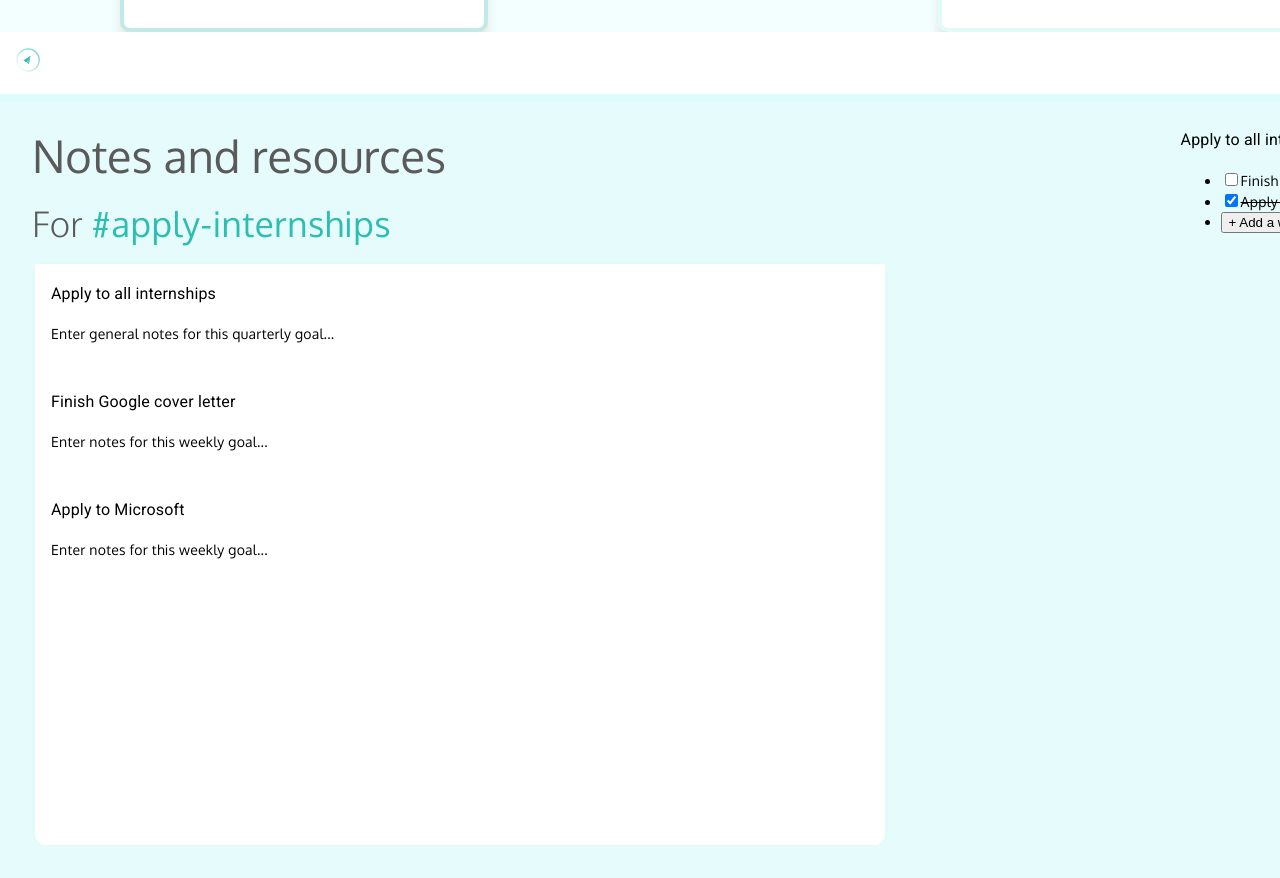
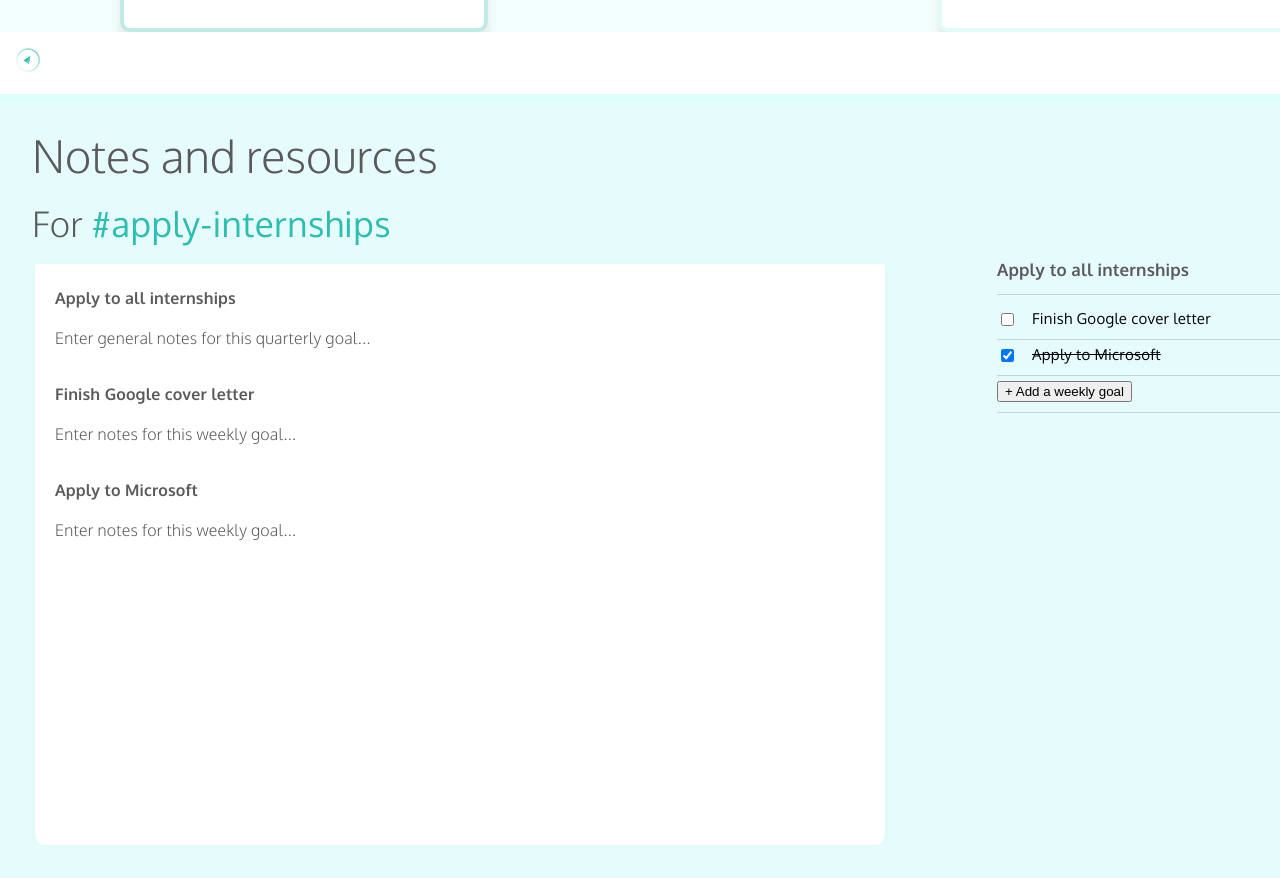
Before and after one commit to sarasriv2/Compass-final, an Angular app in the folder compass/: page / in a window 1280 px wide. Shown: the part 820-1698 px from the top of the page. Built offline with nearby package versions, Linux system fonts and the light colour scheme.

Commit message:
added more scss

```diff
--- a/compass/src/app/hashtag-notes/hashtag-notes.component.scss
+++ b/compass/src/app/hashtag-notes/hashtag-notes.component.scss
@@ -50,7 +50,7 @@
             top: 148px;
             left: 68px;
             font-family: "Oxygen", sans-serif;
-            font-weight: 400;
+            font-weight: 200;
             font-size: 45px;
             line-height: 60.01px;
             color: #5A5A5A;
@@ -91,12 +91,71 @@
         border-style: solid;
         border-color: #E1FBF9;
 
-
-
         .note{
             background: #FFFF;
-            padding: 1rem;
+            padding-left: 20px;
+            color: #5A5A5A;
+
+        }
+          h3 {
+            font-size: 16px;
+            font-family: "Oxygen";
+            font-weight: bolder;
+            padding-top: 20px;
+        }
+          p {
+            font-size: 16px;
+            font-family: 'Oxygen';
+            font-weight: lighter;
+            padding-top: 0px ;
+          }
 
         }
     }
-}
+
+    .goal-sidebar{
+        flex: 1;
+        flex-direction: column;
+        align-items: flex-end;
+        margin-top: 130px;
+        margin-left: -40px;
+
+        h3 {
+            font-size: 17px;
+            font-family: 'Oxygen';
+            font-weight: 550;
+            color:#5A5A5A;
+            border-bottom: 1px solid rgba(0,0,0,.15);
+            padding-bottom: 10px;
+            margin-bottom: 5px;
+
+        }
+        .goals-list{
+            list-style: none;
+            padding-left: 0px;
+
+            li {
+                display: flex;
+                align-items: center;
+                gap: 15px;
+                margin-bottom: 20px;
+                font-family: 'Oxygen' ;
+                font-size: 15px;
+                border-bottom: 1px solid rgba(0,0,0,.15);
+                padding-bottom: 10px;
+                margin-bottom: 5px;
+
+                input [type='checkbox'] {
+                    width: 21.06px;
+                    height: 21.06px;
+                    border-radius: 4.21px;
+                    border: 1.69px 0px 0px 0px;
+                    opacity: 0px;
+                    color:#2DBDB1;
+
+                }
+            }
+        }
+
+
+    }
```
